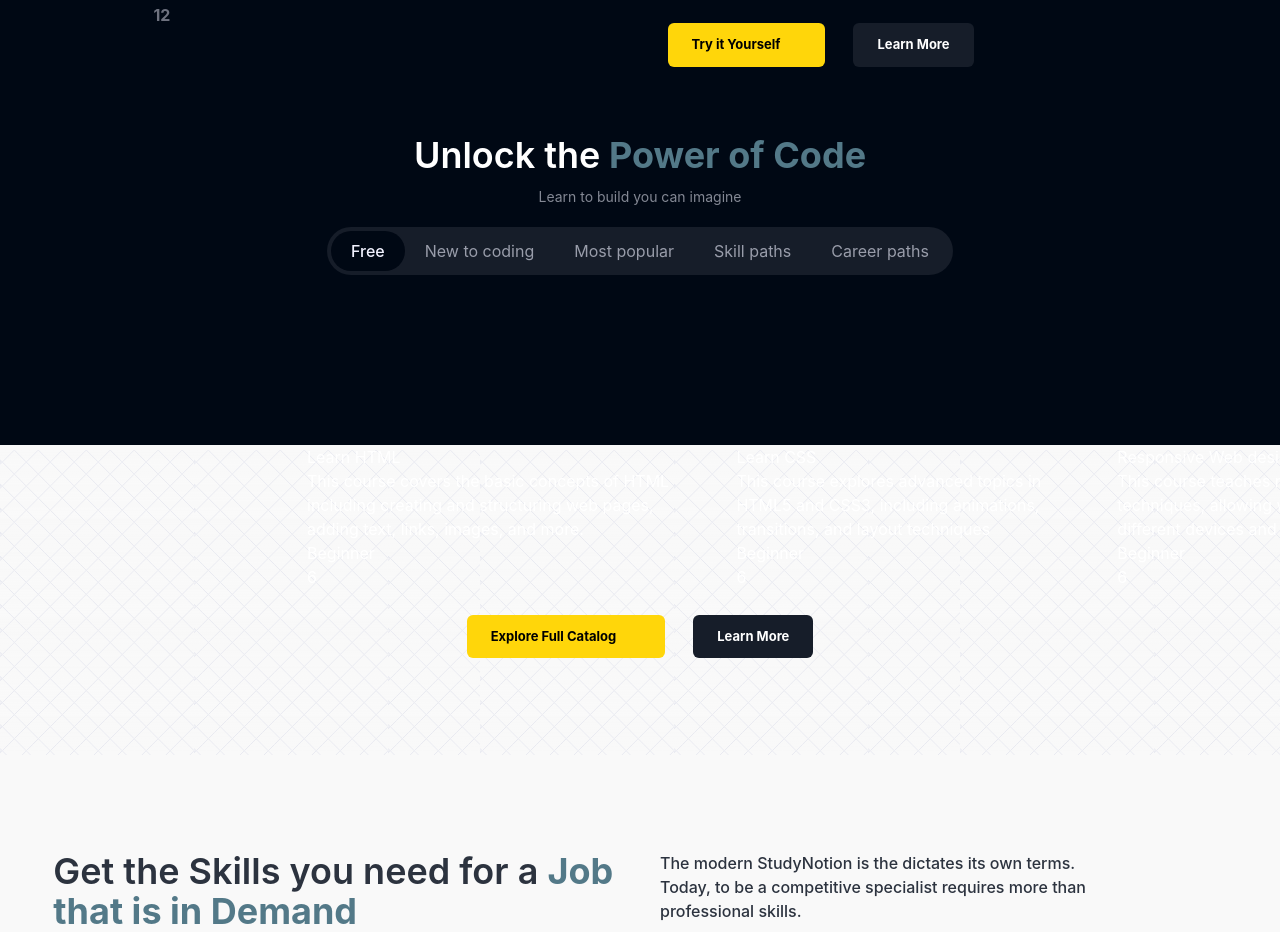
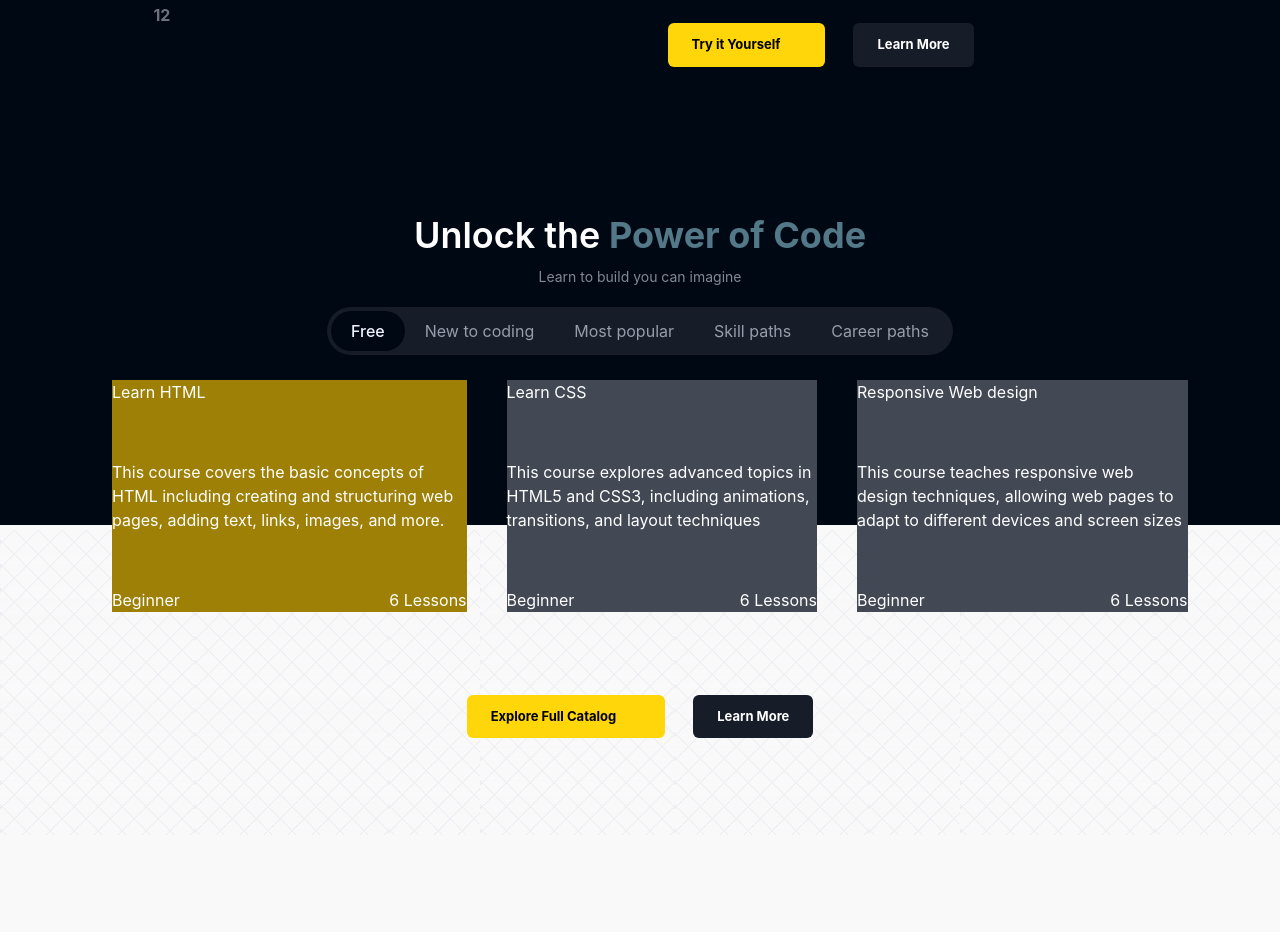
Before and after one commit to sahils26/EduHelp, a React (Create React App) app: page / in a window 1280 px wide. Shown: the part 1320-2252 px from the top of the page. Built offline with nearby package versions, Linux system fonts and the light colour scheme; some icons are missing.

Commit message:
sixth commit

```diff
--- a/src/components/core/HomePage/CourseCard.jsx
+++ b/src/components/core/HomePage/CourseCard.jsx
@@ -1,12 +1,18 @@
 function CourseCard({cardData,currentCard,setCurrentCard}){
+
+
+console.log(cardData)
+
     return(
-        <div>
-            <div className="flex flex-col text-white">
-                <div >{cardData.heading}</div>
+        <div className="mx-auto -m-8">
+            <div className={`flex flex-col gap-14 text-white text-[16px]  bg-richblack-600
+             ${currentCard===cardData.heading ? 'bg-yellow-400':'bg-richblack-600 '}
+             cursor-pointer hover:scale-95 transition-all duration-200`} onClick={()=>setCurrentCard(cardData.heading)}>
+                <div>{cardData.heading}</div>
                 <div>{cardData.description}</div>
-                <div>
+                <div className="flex flex-row justify-between">
                     <div>{cardData.level}</div>
-                    <div>{cardData.lessionNumber}</div>
+                    <div>{cardData.lessionNumber} <span>Lessons</span></div>
                 </div>
             </div>
         </div>
--- a/src/components/core/HomePage/ExploreMore.jsx
+++ b/src/components/core/HomePage/ExploreMore.jsx
@@ -27,7 +27,7 @@ function ExploreMore(){
 
 
     return(
-        <div>
+        <div className="mt-20">
             <div className="text-4xl font-semibold text-center">
                 Unlock the
                 <HighlightText>Power of Code</HighlightText>
@@ -53,7 +53,7 @@ function ExploreMore(){
 
             </div>
 
-            <div className="absolute flex flex-row gap-10 justify-between w-full ">
+            <div className="absolute flex flex-row gap-10 justify-between w-11/12 m-auto items-center left-[5%] bottom-[-3%] ">
                 {
                     courses.map((element,index) =>{
                         return(
```
